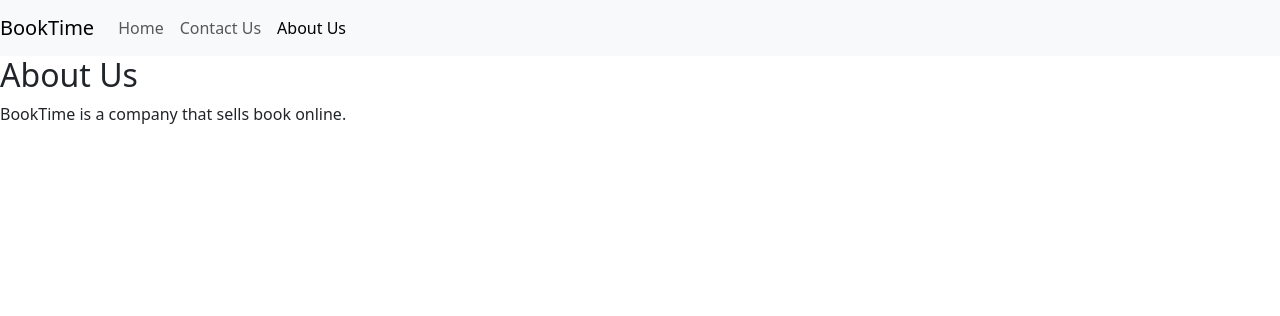
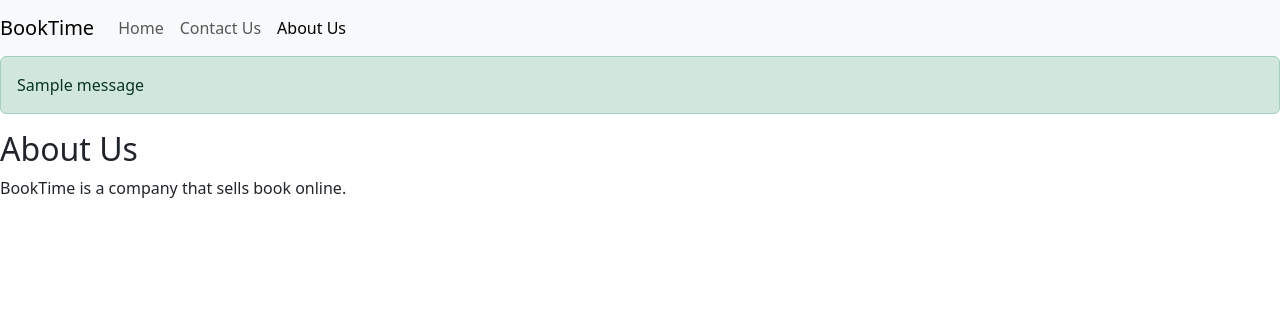
Before and after one commit to nzmksk/django-booktime, a Django app: page /about-us/ in a window 1280 px wide. Shown: the top 316 px of the page. Run offline with Django 4.2, Linux system fonts and the light colour scheme; tables that the repository leaves empty hold one stand-in row (values such as "Sample post"); one stand-in notice (Sample message) is shown.

Commit message:
Update base.html
Add message block code to display web alerts.

```diff
--- a/booktime/main/templates/base.html
+++ b/booktime/main/templates/base.html
@@ -56,7 +56,9 @@
       </div>
     </nav>
 
-    {% block content %} {% endblock content %}
+    {% for message in messages %}
+    <div class="alert alert-{{ message.tags }}">{{ message }}</div>
+    {% endfor %} {% block content %} {% endblock content %}
 
     <!-- JQuery -->
     <script
```
